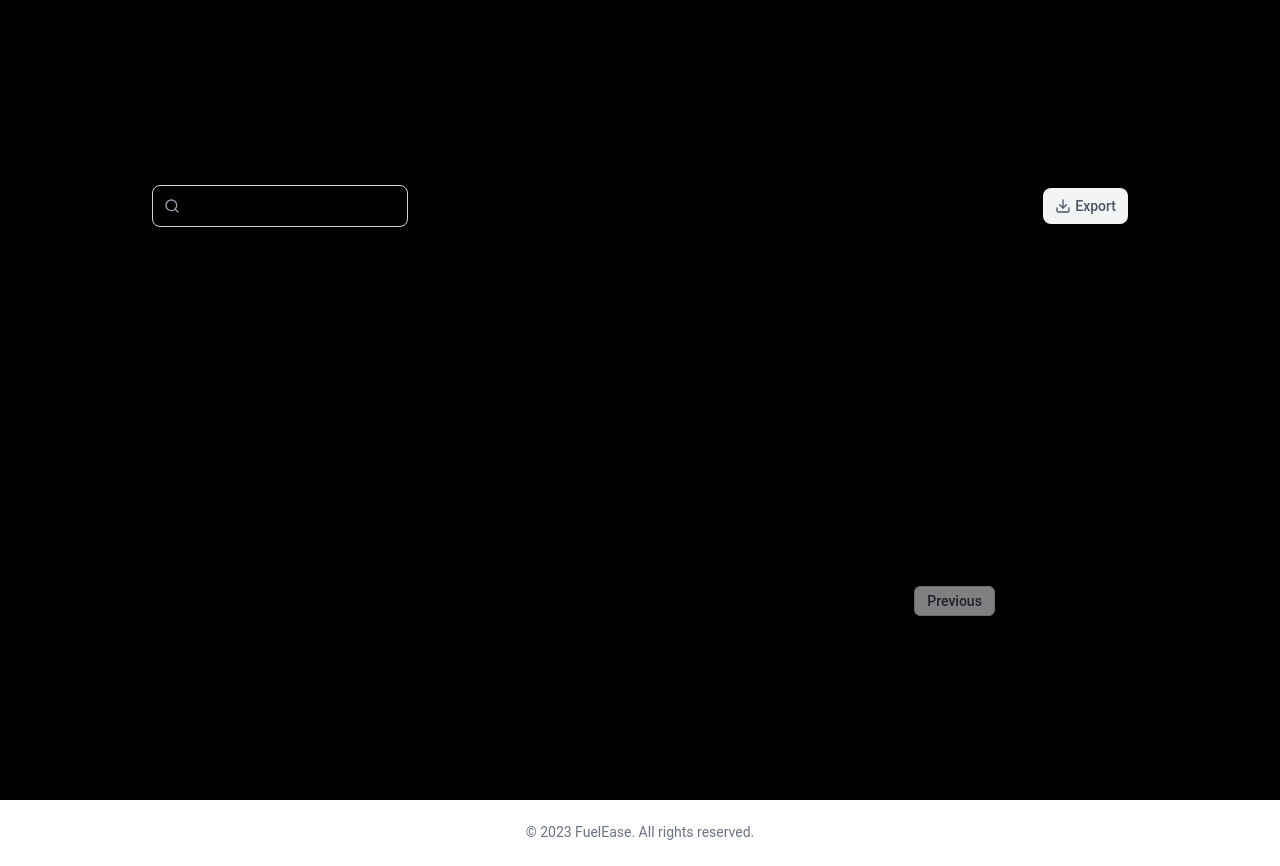
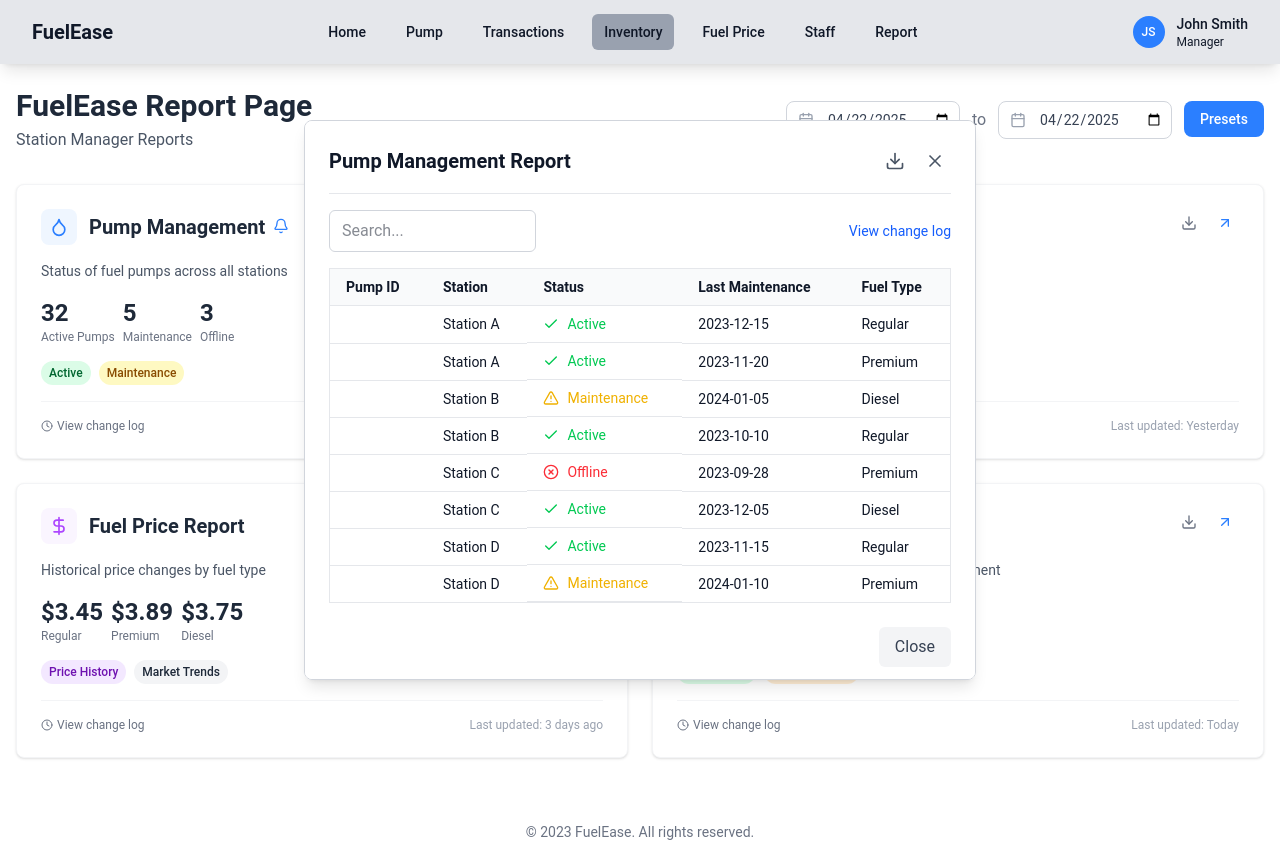
Before and after one commit to harshbix/FuelEase, a React (Vite) app: page /reportpage in a window 1280 px wide. Both pictures are taken after a click on the button 589 px from the left and 223 px from the top of the page. Built offline with nearby package versions, Linux system fonts and the light colour scheme.

Commit message:
detailed pop-up cards

```diff
--- a/src/components/report page/components/Modal.jsx
+++ b/src/components/report page/components/Modal.jsx
@@ -1,7 +1,10 @@
-import React, { useEffect } from 'react';
+import React, { useEffect, useState } from 'react';
 import { X, Download } from 'lucide-react';
+import { reportsData, getStatusIcon, getStatusColor } from '../data/reportsData';
 
-function Modal({ isOpen, onClose, title, children }) {
+function Modal({ isOpen, onClose, reportId }) {
+  const [searchTerm, setSearchTerm] = useState('');
+
   useEffect(() => {
     const handleEsc = (e) => {
       if (e.key === 'Escape') onClose();
@@ -21,13 +24,39 @@ function Modal({ isOpen, onClose, title, children }) {
 
   if (!isOpen) return null;
 
+  const report = reportsData.find((r) => r.id === reportId);
+  if (!report) return null;
+
+  const { title, tableData } = report;
+  const { columns, rows } = tableData;
+
+  // Map columns to row keys by matching lowercased and spaceless column names to row keys
+  const columnKeyMap = {};
+  if (rows.length > 0) {
+    const rowKeys = Object.keys(rows[0]);
+    columns.forEach((col) => {
+      const colKey = col.toLowerCase().replace(/\s/g, '');
+      const matchedKey = rowKeys.find((key) => key.toLowerCase() === colKey);
+      columnKeyMap[col] = matchedKey || colKey;
+    });
+  }
+
+  // Fix filtering to check all columns for search term
+  const filteredRows = rows.filter((row) =>
+    columns.some((col) => {
+      const key = columnKeyMap[col];
+      const value = row[key] ? String(row[key]).toLowerCase() : '';
+      return value.includes(searchTerm.toLowerCase());
+    })
+  );
+
   return (
     <div className="fixed inset-0 z-50 overflow-y-auto" onClick={onClose}>
       <div className="flex items-center justify-center min-h-screen px-4 text-center">
-        <div className="fixed inset-0 bg-black bg-opacity-30 transition-opacity" onClick={onClose} />
+        <div className="fixed inset-0 bg-transparent transition-opacity" onClick={onClose} />
 
           <div
-          className="inline-block w-full max-w-5xl p-6 my-8 text-left align-middle transition-all transform bg-white shadow-2xl rounded-lg"
+            className="inline-block w-full max-w-2xl max-h-[70vh] p-6 my-8 text-left align-middle transition-all transform bg-white text-gray-900 shadow-lg rounded-lg border border-gray-300 overflow-y-auto"
             onClick={(e) => e.stopPropagation()}
           >
             <div className="flex justify-between items-center pb-4 border-b border-gray-200 mb-4">
@@ -36,6 +65,7 @@ function Modal({ isOpen, onClose, title, children }) {
                 <button
                   className="p-1.5 rounded-md hover:bg-gray-100 text-gray-600 transition-colors"
                   title="Export Report"
+                  onClick={() => alert('Export clicked')}
                 >
                   <Download className="h-5 w-5" />
                 </button>
@@ -49,8 +79,72 @@ function Modal({ isOpen, onClose, title, children }) {
               </div>
             </div>
 
-          <div className="mt-4 max-h-[70vh] overflow-y-auto">
-            {children}
+            <div className="flex justify-between items-center mb-4">
+              <input
+                type="text"
+                placeholder="Search..."
+                className="border border-gray-300 rounded-md px-3 py-2 w-1/3 focus:outline-none focus:ring-2 focus:ring-blue-500"
+                value={searchTerm}
+                onChange={(e) => {
+                  setSearchTerm(e.target.value);
+                  console.log('Search term:', e.target.value);
+                }}
+              />
+              <div className="flex items-center space-x-4">
+                <button
+                  className="text-sm text-blue-600 hover:underline"
+                  onClick={() => alert('View change log clicked')}
+                >
+                  View change log
+                </button>
+              </div>
+            </div>
+
+            <div className="overflow-x-auto max-h-[60vh]">
+              <table className="min-w-full border border-gray-200 text-left text-sm">
+                <thead className="bg-gray-50 sticky top-0">
+                  <tr>
+                    {columns.map((col) => (
+                      <th key={col} className="px-4 py-2 border-b border-gray-200">{col}</th>
+                    ))}
+                  </tr>
+                </thead>
+                <tbody>
+                  {filteredRows.length === 0 ? (
+                    <tr>
+                      <td colSpan={columns.length} className="px-4 py-4 text-center text-gray-500">
+                        No results found.
+                      </td>
+                    </tr>
+                  ) : (
+                    filteredRows.map((row, idx) => (
+                      <tr key={idx} className="hover:bg-gray-100">
+                        {columns.map((col) => {
+                          const key = columnKeyMap[col];
+                          const value = row[key];
+
+                          if (col.toLowerCase() === 'status') {
+                            const Icon = getStatusIcon(value);
+                            const colorClass = getStatusColor(value);
+                            return (
+                              <td key={col} className="px-4 py-2 border-b border-gray-200 flex items-center space-x-2">
+                                <Icon className={`h-4 w-4 ${colorClass}`} />
+                                <span className={colorClass}>{value}</span>
+                              </td>
+                            );
+                          }
+
+                          return (
+                            <td key={col} className="px-4 py-2 border-b border-gray-200">
+                              {value}
+                            </td>
+                          );
+                        })}
+                      </tr>
+                    ))
+                  )}
+                </tbody>
+              </table>
             </div>
 
             <div className="mt-6 flex justify-end">
--- a/src/components/report page/components/ReportCard.jsx
+++ b/src/components/report page/components/ReportCard.jsx
@@ -93,10 +93,8 @@ function ReportCard({ report }) {
       <Modal
         isOpen={isModalOpen}
         onClose={() => setIsModalOpen(false)}
-        title={report.title}
-      >
-        <ReportTable report={report} />
-      </Modal>
+        reportId={report.id}
+      />
     </div>
   );
 }
```
Lines whose indentation alone changed are shown as unchanged.
